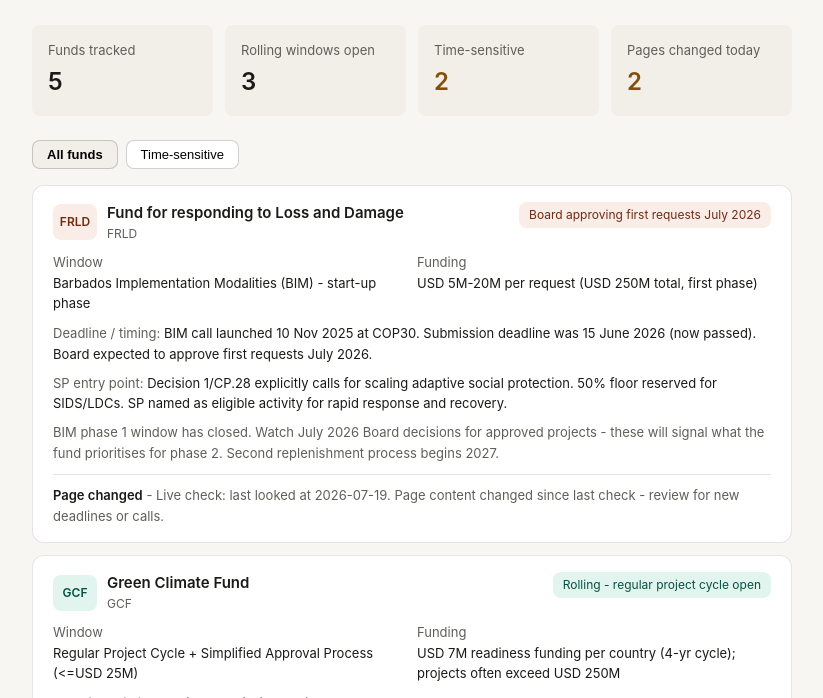
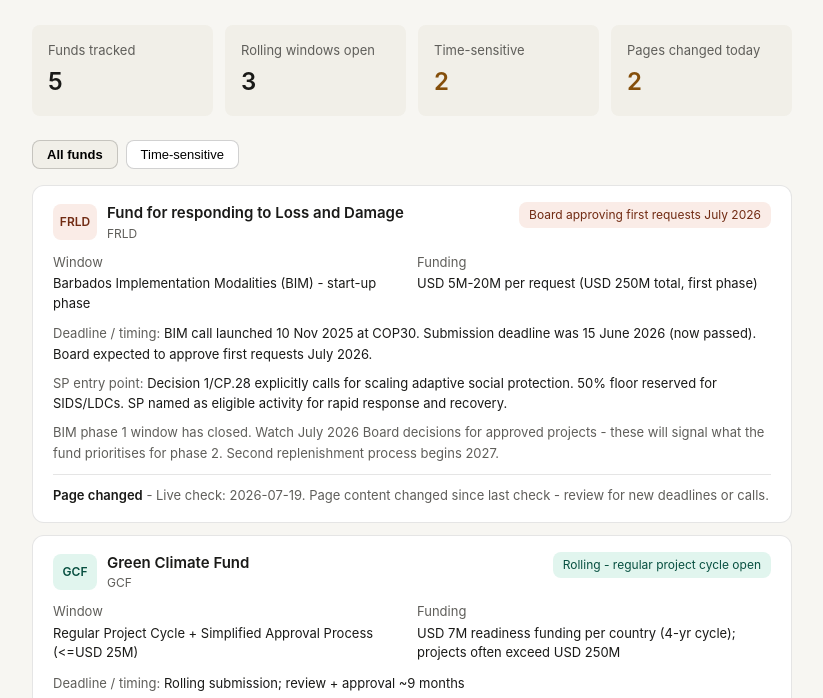
Before and after one commit to shua-khalid/climate_funds_tracker, a plain HTML site: page index.html in a window 1280 px wide. Shown: the part 92-790 px from the top of the page, without its empty margins (228-1051 px from the left). Drawn offline with Linux system fonts and the light colour scheme.

Commit message:
Update index.html
Developing dynamic trackers

```diff
--- a/index.html
+++ b/index.html
@@ -171,7 +171,7 @@
 
 async function loadLiveData() {
   try {
-    const response = await fetch('data.json', { cache: 'no-store' });
+    const response = await fetch('data.json?t=' + Date.now(), { cache: 'no-store' });
     if (response.ok) {
       liveData = await response.json();
     }
@@ -192,8 +192,11 @@
   const changedText = entry.changedSinceLastView
     ? '<span style="color:var(--text-primary);font-weight:600;">Page changed</span> - '
     : '';
+  const contentLine = entry.latestContent
+    ? `<br><span style="color:var(--text-secondary)">Latest from page:</span> ${entry.latestContent}`
+    : '';
   return `<p class="meta-line muted" style="margin-top:10px;padding-top:10px;border-top:0.5px solid var(--border);">
-    ${changedText}Live check: last looked at ${entry.lastChecked}. ${entry.note}
+    ${changedText}Live check: ${entry.lastChecked}. ${entry.note}${contentLine}
   </p>`;
 }
 
```
